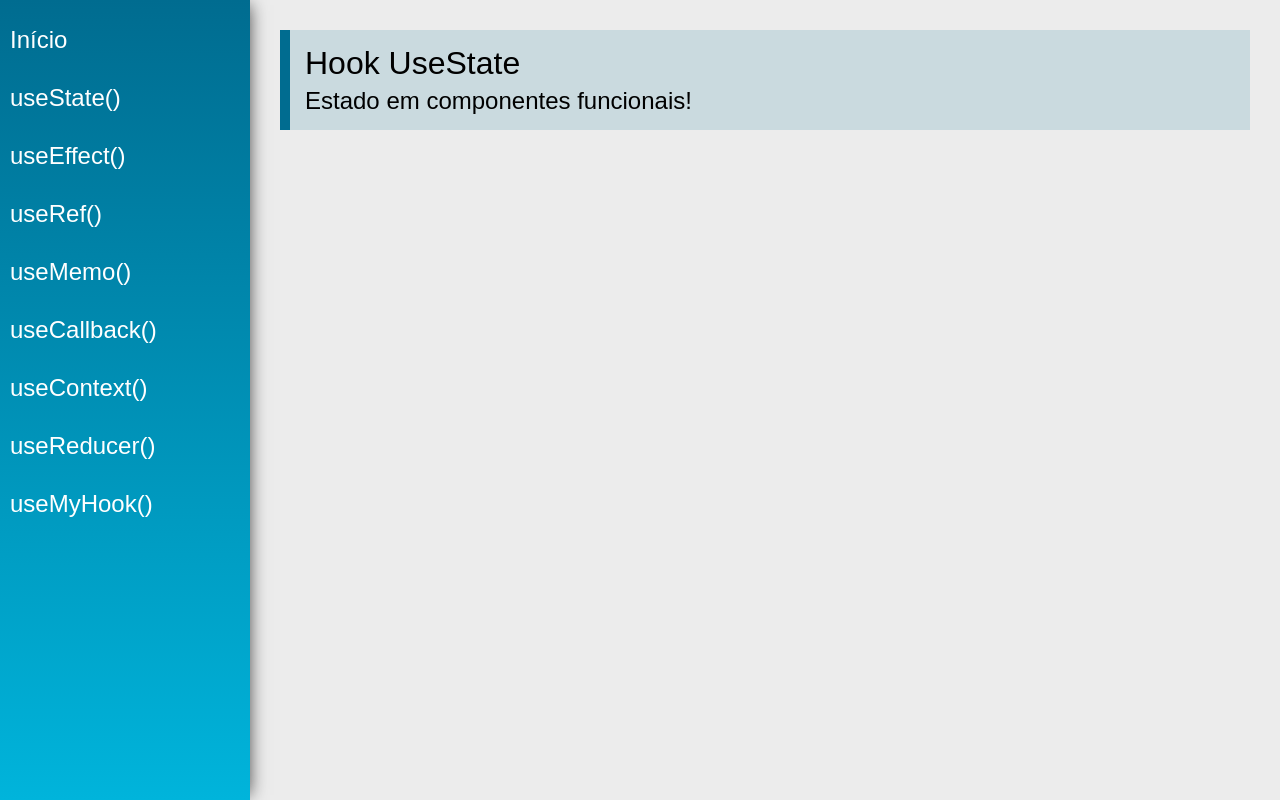
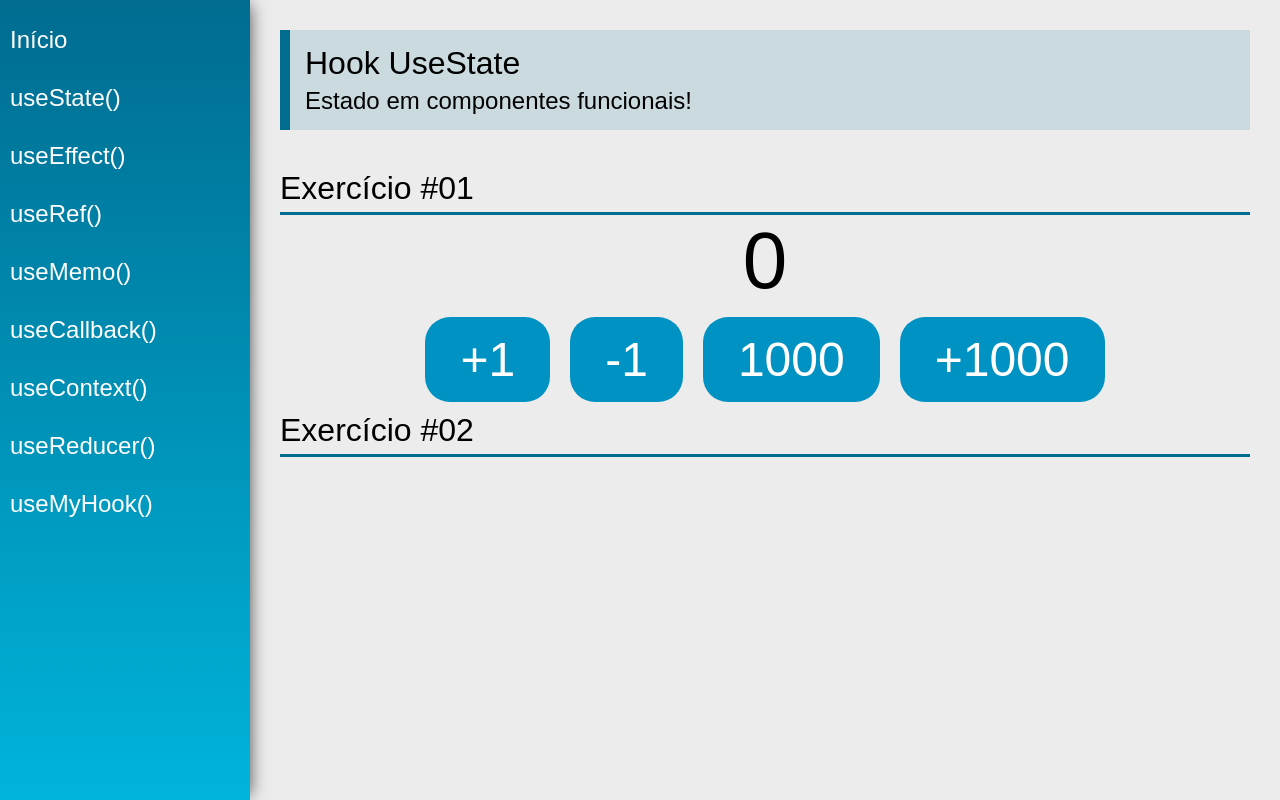
Before and after one commit to anaBeatrizWalker/exerciciosReactHooks, a React (Create React App) app: page /useState in a window 1280 px wide. Built offline with nearby package versions, Linux system fonts and the light colour scheme.

Commit message:
Adc Exercício 01 de useState

```diff
--- a/src/views/examples/UseState.jsx
+++ b/src/views/examples/UseState.jsx
@@ -1,13 +1,47 @@
-import React from 'react'
+import React, { useState } from 'react'
 import PageTitle from '../../components/layout/PageTitle'
+import SectionTitle from '../../components/layout/SectionTitle'
 
 const UseState = (props) => {
+
+    /*Criando estado
+    const array = useState(0)//param: valor inicial
+    const num = array[0]//elemento que recebe o valor inicial
+    const setNum = array[1]//recebe função que altera o valor inicial
+    */
+
+    //OU usando recurso do Destructuring
+    const [count, setCount] = useState(0)
+
     return (
         <div className="UseState">
             <PageTitle
                 title="Hook UseState"
                 subtitle="Estado em componentes funcionais!"
             />
+            <SectionTitle title="Exercício #01"/>
+
+            <div className="center">
+                {/*Estado inicial do componente */}
+                <span className="text">{count}</span>
+
+                {/*Mudando o Estado*/}
+                <div>
+                    {/*Adicionando 1*/}
+                    <button className="btn" onClick={() => setCount(count + 1)}>+1</button>
+
+                    {/*Subtraindo 1*/}
+                    <button className="btn" onClick={() => setCount(count - 1)}>-1</button>
+
+                    {/*Setando 1000 fixo*/}
+                    <button className="btn" onClick={() => setCount(1000)}>1000</button>
+
+                    {/*Adicionando 1000 ao valor corrente*/}
+                    <button className="btn" onClick={() => setCount(current => current + 1000)}>+1000</button>
+                </div>
+            </div>
+
+            <SectionTitle title="Exercício #02"/>
         </div>
     )
 }
```
